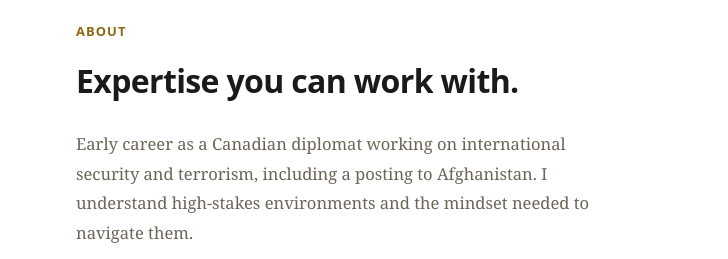
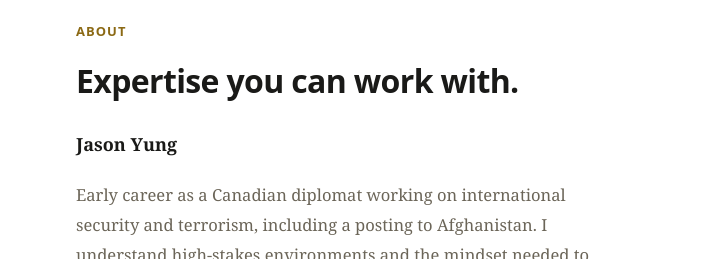
Before and after one commit to Funkybo0dah/consulting.jasonyung.com, a plain HTML site: page index.html in a window 1280 px wide. Shown: the part 4180-4439 px from the top of the page, 552-1280 px from the left. Drawn offline with Linux system fonts and the light colour scheme.

Commit message:
Update opportunity copy and add name to about section
Co-Authored-By: Claude Sonnet 4.6 <noreply@anthropic.com>

```diff
--- a/index.html
+++ b/index.html
@@ -872,6 +872,7 @@
         <div class="person-copy">
           <p class="person-label reveal">About</p>
           <h2 class="person-h2 reveal reveal-delay-1">Expertise you can work with.</h2>
+          <p class="reveal reveal-delay-1" style="font-weight: 600; color: var(--ink); margin-bottom: 20px;">Jason Yung</p>
           <p class="person-bio reveal reveal-delay-2">Early career as a Canadian diplomat working on international security and terrorism, including a posting to Afghanistan. I understand high-stakes environments and the mindset needed to navigate them.</p>
           <p class="person-bio reveal reveal-delay-3">Mid-career pivot into technology. Masters from New York University, then back to government as AI governance lead at the Department of National Defence — where I put foundational AI governance architecture into practice at an institutional scale.</p>
           <p class="person-bio reveal reveal-delay-4">Now working independently to bring those same frameworks to small law firms: AI enablement that is grounded in the real needs of the organization and its people, not the technology itself.</p>
```
